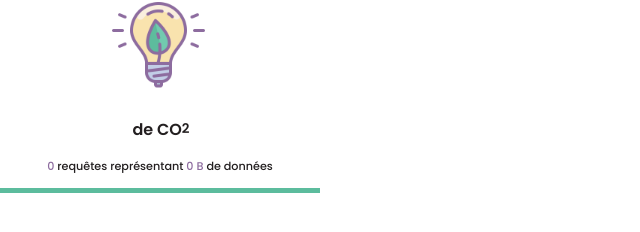
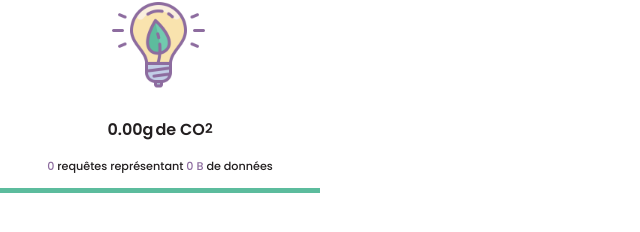
Before and after one commit to julienbenincasa/green-watcher, a browser extension: page dashboard.html in a window 1280 px wide. Shown: the part 92-324 px from the top of the page, 0-640 px from the left. Drawn offline with Linux system fonts and the light colour scheme.

Commit message:
Default co2 amount in html

```diff
--- a/dashboard.html
+++ b/dashboard.html
@@ -34,7 +34,7 @@
             alt="image counter"
           />
         </div>
-        <p><span id="footprint"></span>de CO<sub>2</sub></p>
+        <p><span id="footprint">0.00g</span>de CO<sub>2</sub></p>
       </div>
       <div class="mainFooter">
         <p>
```
